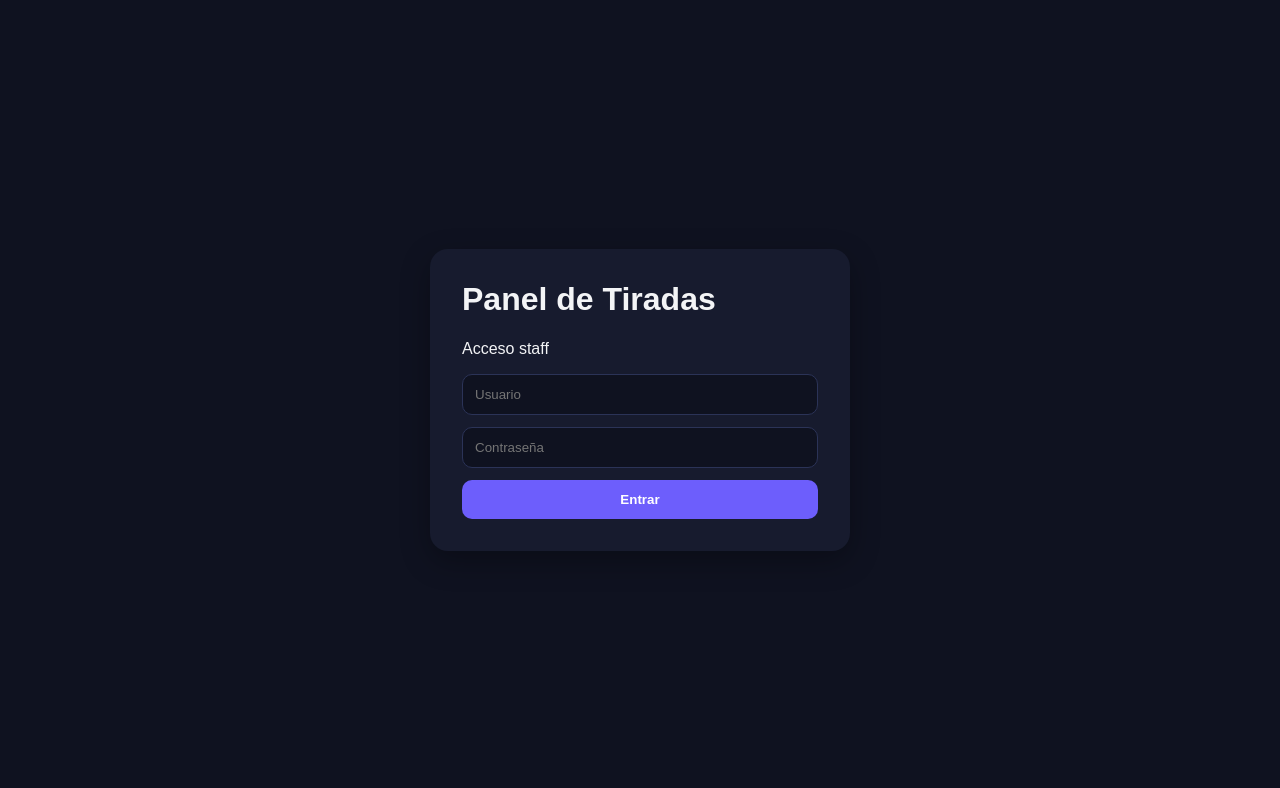
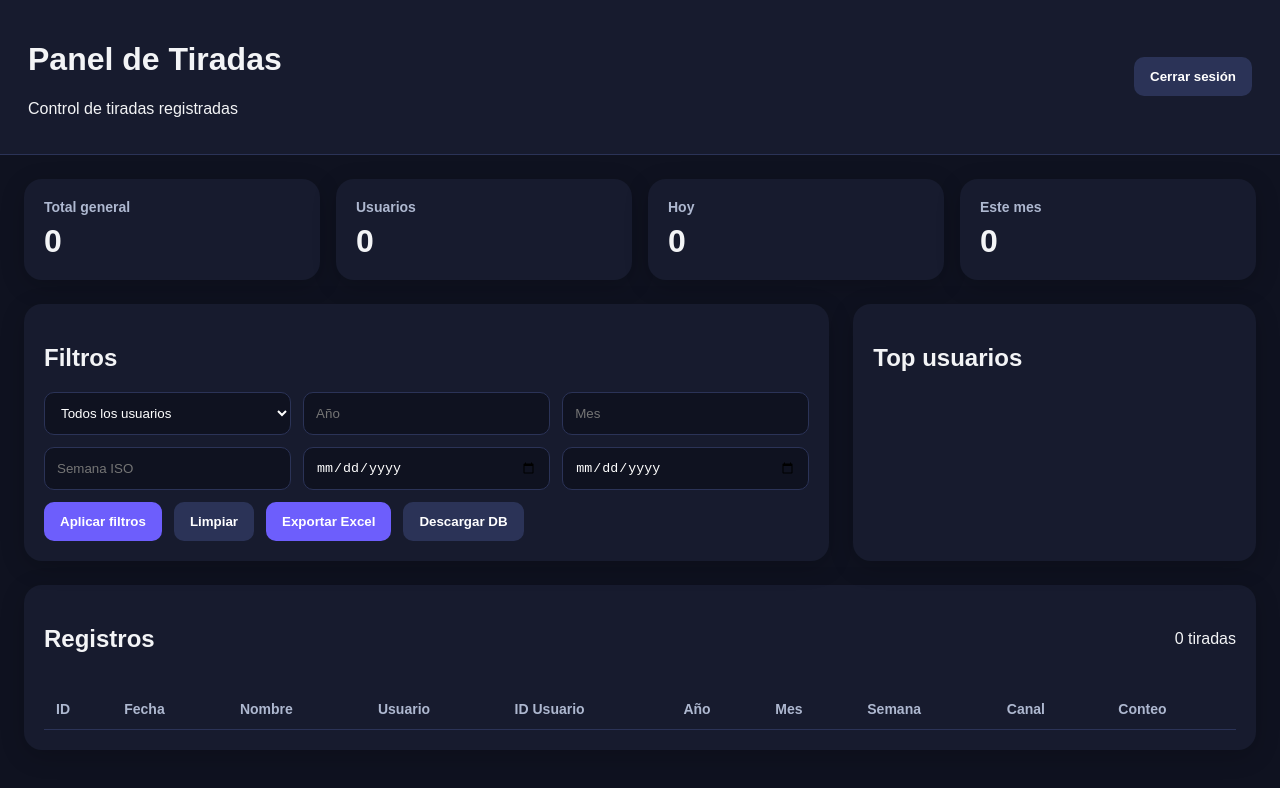
Before and after one commit to selenalbala/botTioChill, a website: page web/public/index.html in a window 1280 px wide. Drawn offline with Linux system fonts and the light colour scheme; files that its build step writes are made by us from their sources.

Commit message:
Update index.html

```diff
--- a/web/public/index.html
+++ b/web/public/index.html
@@ -3,18 +3,102 @@
 <head>
   <meta charset="UTF-8" />
   <meta name="viewport" content="width=device-width, initial-scale=1.0" />
-  <title>Login Staff</title>
+  <title>Panel de Tiradas</title>
   <link rel="stylesheet" href="/static/styles.css" />
 </head>
-<body class="login-body">
-  <div class="login-card">
-    <h1>Panel de Tiradas</h1>
-    <p>Acceso staff</p>
-    <form method="POST" action="/login" class="login-form">
-      <input type="text" name="username" placeholder="Usuario" required />
-      <input type="password" name="password" placeholder="Contraseña" required />
-      <button type="submit">Entrar</button>
+<body>
+  <header class="topbar">
+    <div>
+      <h1>Panel de Tiradas</h1>
+      <p>Control de tiradas registradas</p>
+    </div>
+
+    <form method="POST" action="/logout">
+      <button type="submit" class="logout-btn">Cerrar sesión</button>
     </form>
-  </div>
+  </header>
+
+  <main class="container">
+    <section class="stats-grid">
+      <div class="stat-card">
+        <h3>Total general</h3>
+        <p id="statTotal">0</p>
+      </div>
+
+      <div class="stat-card">
+        <h3>Usuarios</h3>
+        <p id="statUsers">0</p>
+      </div>
+
+      <div class="stat-card">
+        <h3>Hoy</h3>
+        <p id="statHoy">0</p>
+      </div>
+
+      <div class="stat-card">
+        <h3>Este mes</h3>
+        <p id="statMes">0</p>
+      </div>
+    </section>
+
+    <section class="panel-grid">
+      <div class="card">
+        <h2>Filtros</h2>
+
+        <div class="filters">
+          <select id="user_id">
+            <option value="">Todos los usuarios</option>
+          </select>
+
+          <input id="anio" type="number" placeholder="Año" />
+          <input id="mes" type="number" placeholder="Mes" min="1" max="12" />
+          <input id="semana" type="number" placeholder="Semana ISO" />
+          <input id="desde" type="date" />
+          <input id="hasta" type="date" />
+
+          <div class="filter-actions">
+            <button id="applyFilters" type="button">Aplicar filtros</button>
+            <button id="clearFilters" type="button" class="secondary">Limpiar</button>
+            <button id="exportExcel" type="button">Exportar Excel</button>
+            <button id="downloadDb" type="button" class="secondary">Descargar DB</button>
+          </div>
+        </div>
+      </div>
+
+      <div class="card">
+        <h2>Top usuarios</h2>
+        <div id="topUsers" class="top-list"></div>
+      </div>
+    </section>
+
+    <section class="card">
+      <div class="table-header">
+        <h2>Registros</h2>
+        <span id="tableTotal">0 tiradas</span>
+      </div>
+
+      <div class="table-wrap">
+        <table>
+          <thead>
+            <tr>
+              <th>ID</th>
+              <th>Fecha</th>
+              <th>Nombre</th>
+              <th>Usuario</th>
+              <th>ID Usuario</th>
+              <th>Año</th>
+              <th>Mes</th>
+              <th>Semana</th>
+              <th>Canal</th>
+              <th>Conteo</th>
+            </tr>
+          </thead>
+          <tbody id="tbodyRows"></tbody>
+        </table>
+      </div>
+    </section>
+  </main>
+
+  <script src="/static/app.js"></script>
 </body>
 </html>
```
